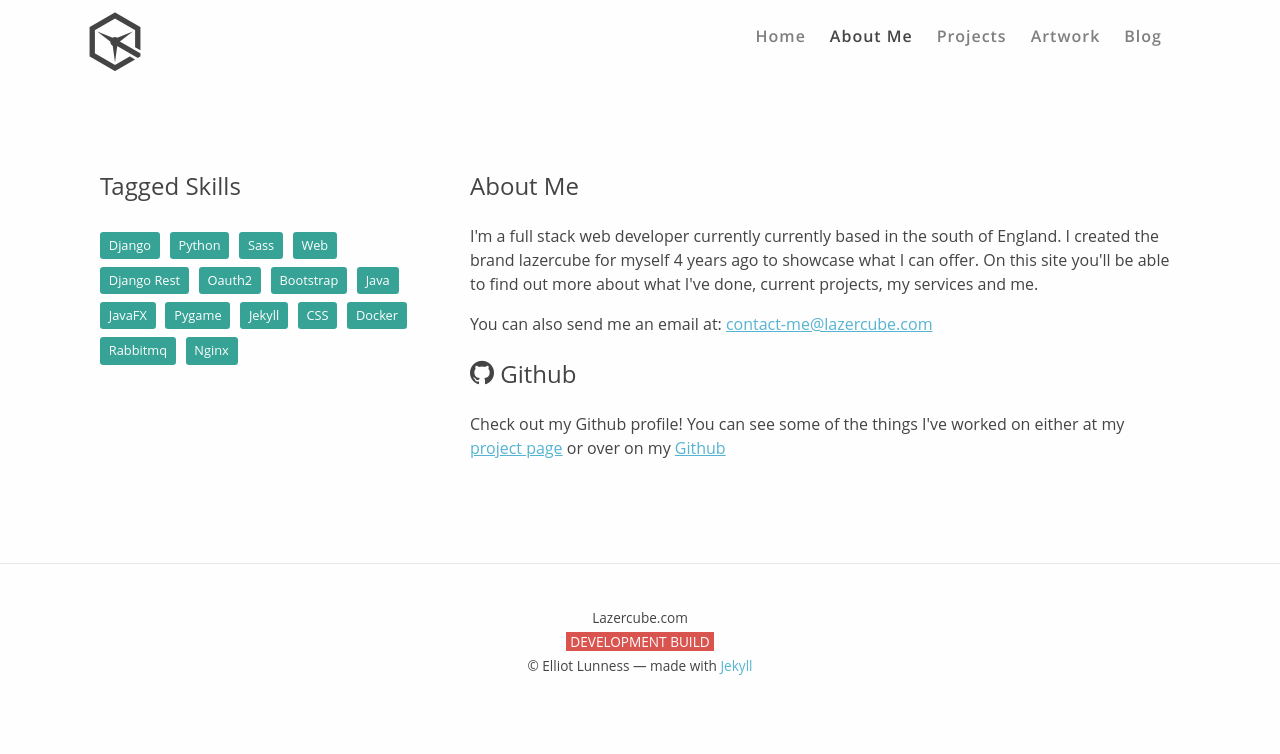
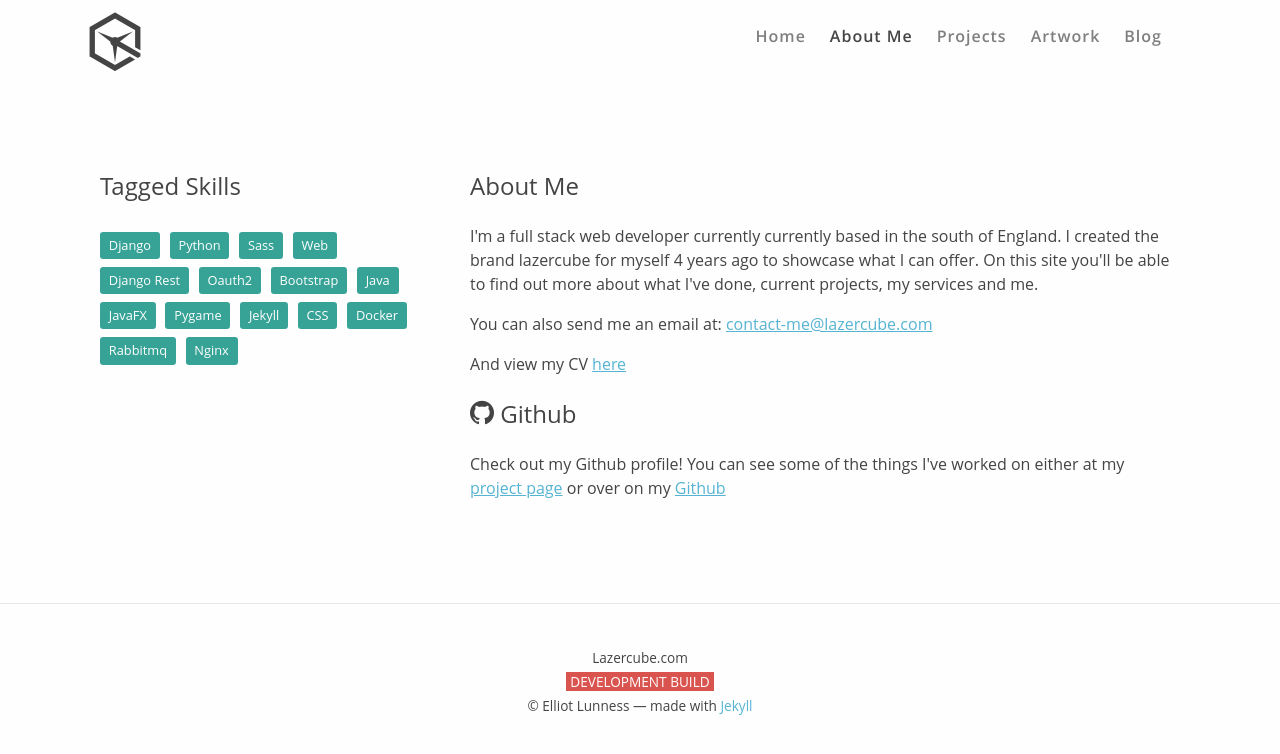
Before and after one commit to LazerCube/LazerCube.github.io, a Jekyll site: the page built from about.html, in a window 1280 px wide. Shown: the top 754 px of the page. Built offline with Jekyll 4.4.1, drawn with Linux system fonts in a browser that asks for light colours; some web fonts are replaced.

Commit message:
Added cv to about me page

```diff
--- a/about.html
+++ b/about.html
@@ -14,9 +14,8 @@ description: I'm a full stack web developer currently currently based in the sou
     <div id="about-intro">
         <h2>About Me</h1>
         <p>{{ page.description }}</p>
-        <p>
-            You can also send me an email at: <a href='mailto:{{ site.email }}' rel='nofollow' >{{ site.email }}</a>
-        </p>
+        <p>You can also send me an email at: <a href='mailto:{{ site.email }}' rel='nofollow' >{{ site.email }}</a></p>
+        <p>And view my CV <a href="{{ site.cv_url }}" rel="nofollow">here</a></p>
     </div>
 
     <div id="about-github">
```
